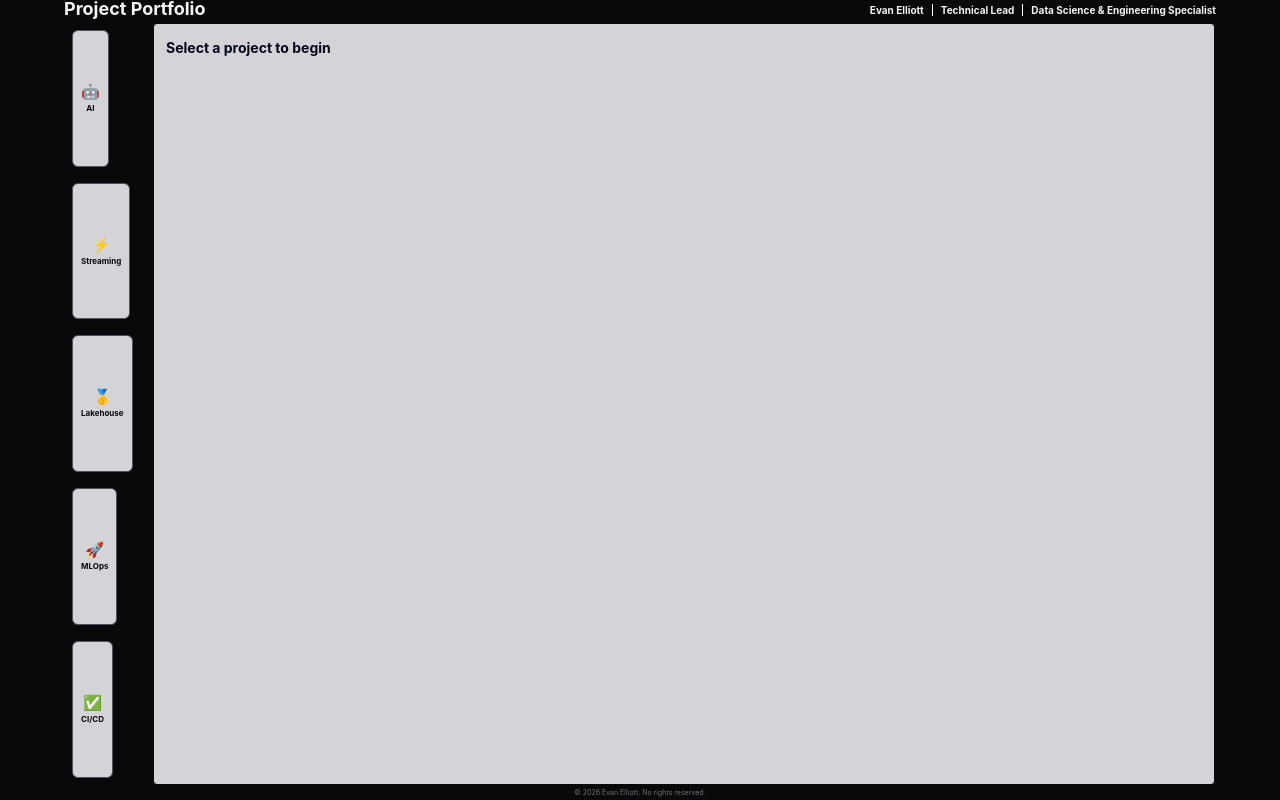
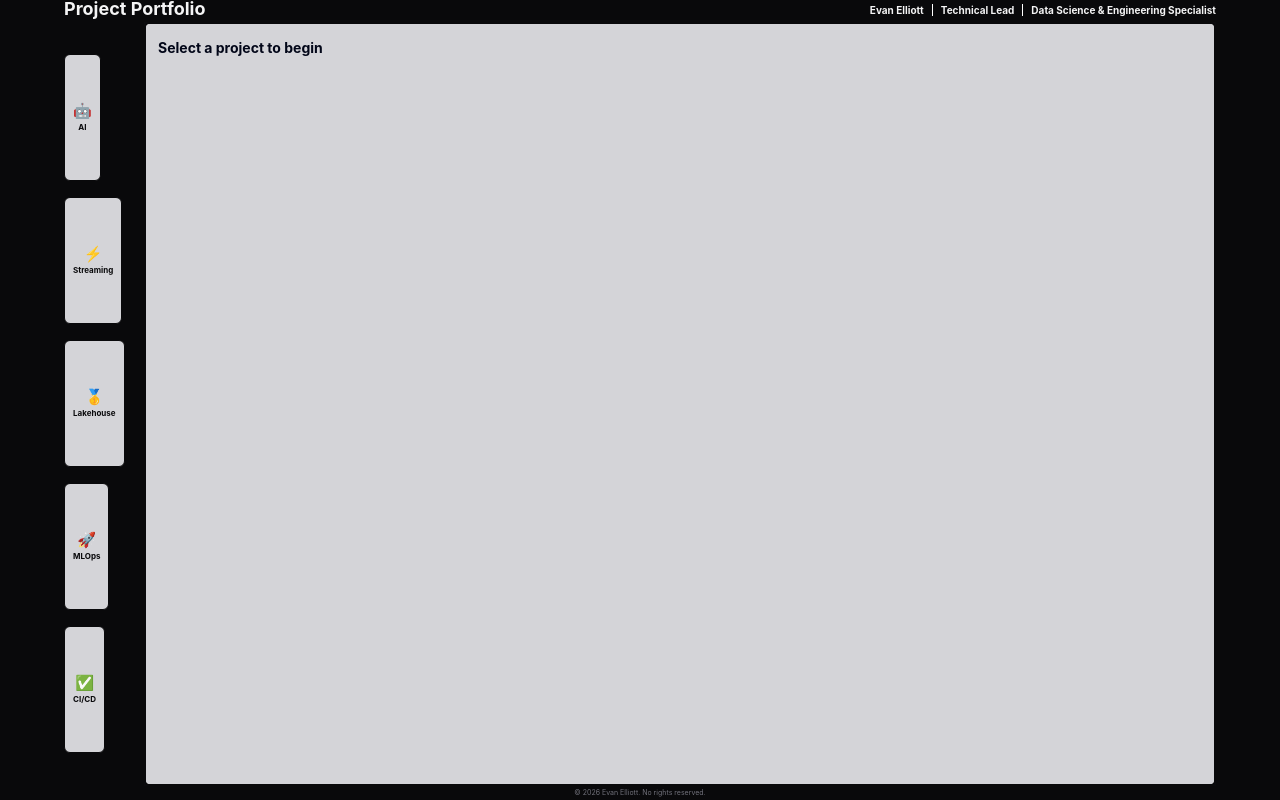
Before and after one commit to evanelliott/portfolio, a Vue app: page / in a window 1280 px wide. Built offline with nearby package versions, Linux system fonts and the light colour scheme.

Commit message:
Remove margins between ProjectPane and edge of screen

```diff
--- a/src/App.vue
+++ b/src/App.vue
@@ -17,7 +17,7 @@ const handleProjectSelect = (id: string) => {
   <div class="project-root fixed inset-0 flex flex-col bg-zinc-950 text-zinc-100 sm:px-16 overflow-hidden isolate">
 
     <!-- Top Header -->
-    <header class="w-full shrink-0 z-20 pt-4 sm:pt-0 sm:pb-1">
+    <header class="w-full shrink-0 z-20 pt-4 sm:pt-0 pb-2 sm:pb-1">
       <div class="max-w-7xl mx-auto px-4 sm:px-0 flex justify-between items-end">
         <h4 class="font-bold leading-none text-[18px]">Project Portfolio</h4>
         <div class="hidden sm:block text-[10px] font-bold">
@@ -34,9 +34,9 @@ const handleProjectSelect = (id: string) => {
 
       <!-- Project Pane Bar -->
       <!-- sm:h-full ensures it stretches the vertical height on desktop -->
-      <aside class="order-1 sm:order-1 w-full sm:w-22 h-auto sm:h-full shrink-0 bg-zinc-950 z-10 pb-2 sm:pb-0 sm:pr-2">
+      <aside class="order-1 sm:order-1 w-full sm:w-20 h-auto sm:h-full shrink-0 bg-zinc-950 z-10 pb-4 sm:pb-8 sm:pr-4 sm:py-8">
         <!-- flex-1 on the panes inside this flex container will force them to distribute evenly -->
-        <nav class="flex flex-row sm:flex-col h-full w-full p-2 gap-2 sm:gap-4">
+        <nav class="flex flex-row sm:flex-col h-full w-full p-0 gap-2 sm:gap-4">
           <ProjectPane
             v-for="project in projects"
             :key="project.id"
--- a/src/components/ProjectPane.vue
+++ b/src/components/ProjectPane.vue
@@ -44,7 +44,7 @@ defineEmits<{
       :class="[
         isActive
           ? 'border-indigo-600 bg-indigo-300 shadow-sm'
-          : 'border-zinc-600 bg-zinc-300'
+          : 'border-zinc-950 bg-zinc-300'
       ]"
     >
       <!-- Project Emoji & Name -->
```
